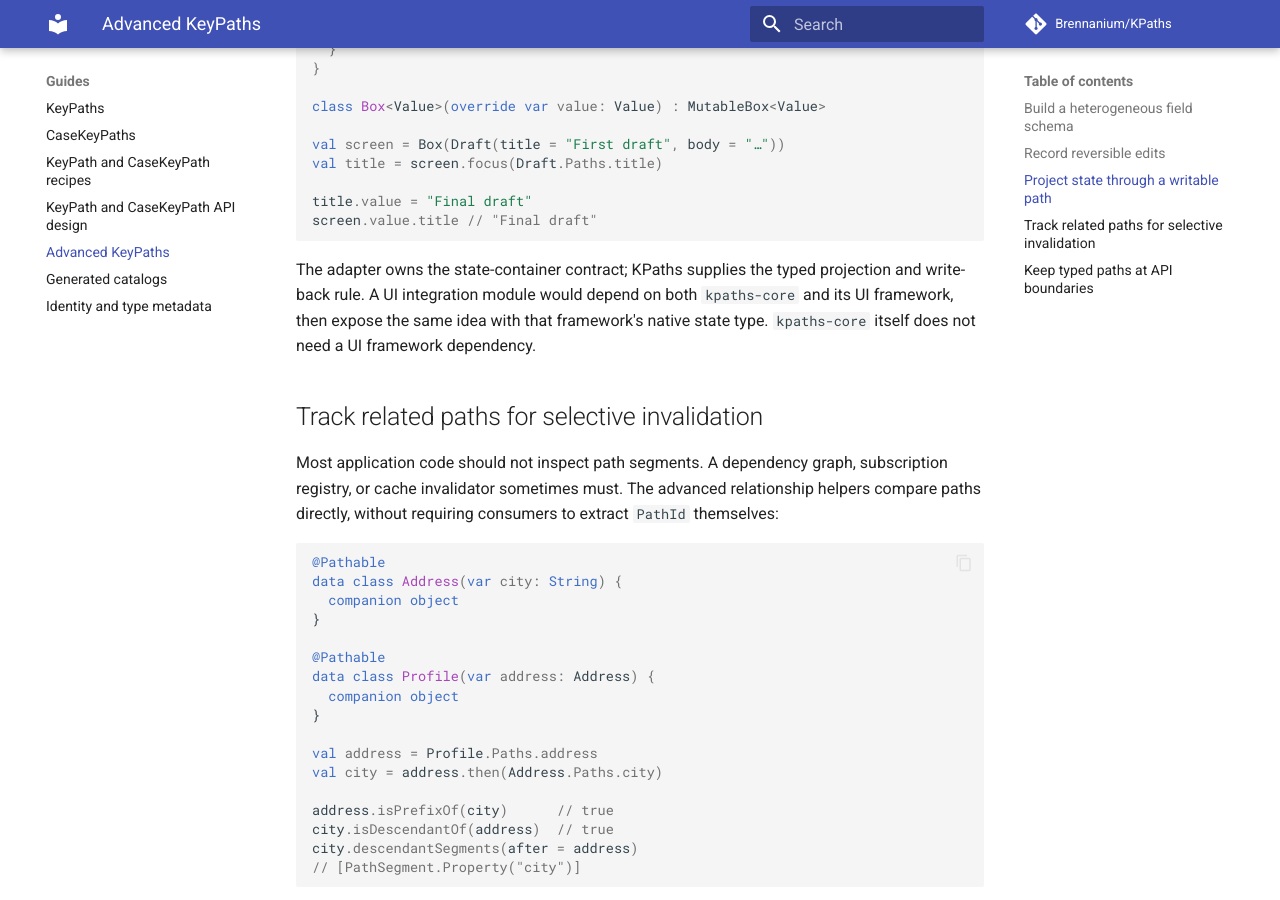
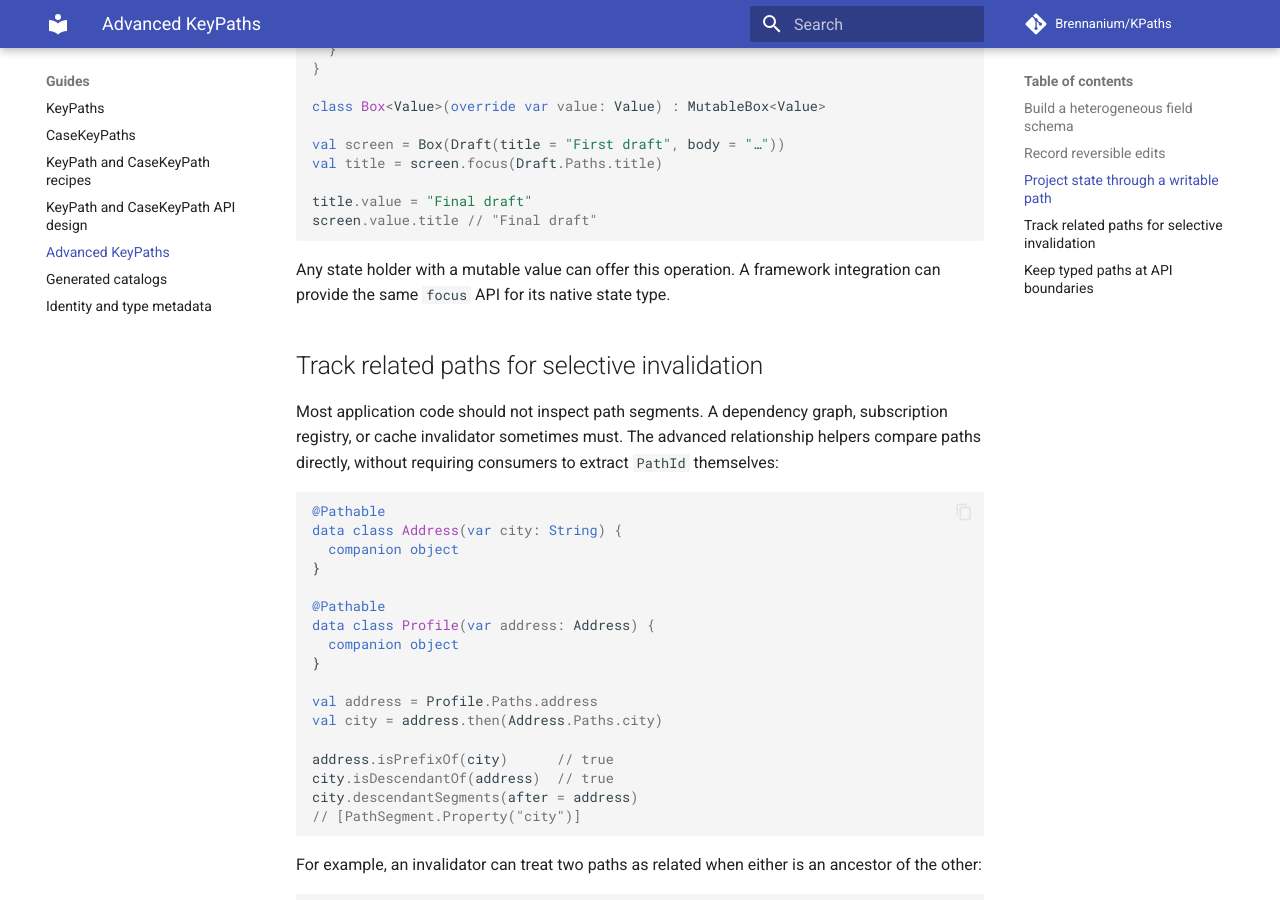
Before and after one commit to Brennanium/KPaths, an MkDocs documentation site: the page built from docs/advanced-paths.md, in a window 1280 px wide and 900 px high, scrolled down 2896 px. Built offline with MkDocs 1.6.1 and Material for MkDocs 9.7.7, drawn with Linux system fonts in a browser that asks for light colours; comment, search, counter and statistics services are not loaded.

Commit message:
Simplify state projection documentation

````diff
--- a/docs/advanced-paths.md
+++ b/docs/advanced-paths.md
@@ -143,10 +143,8 @@ title.value = "Final draft"
 screen.value.title // "Final draft"
 ```
 
-The adapter owns the state-container contract; KPaths supplies the typed projection and write-back
-rule. A UI integration module would depend on both `kpaths-core` and its UI framework, then expose
-the same idea with that framework's native state type. `kpaths-core` itself does not need a UI
-framework dependency.
+Any state holder with a mutable value can offer this operation. A framework integration can provide
+the same `focus` API for its native state type.
 
 ## Track related paths for selective invalidation
 
````
